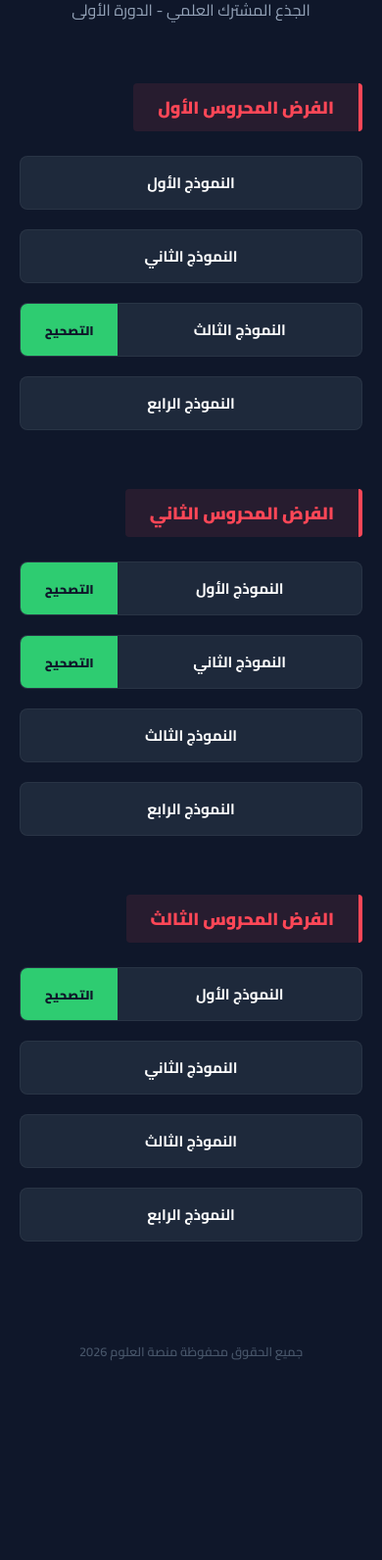
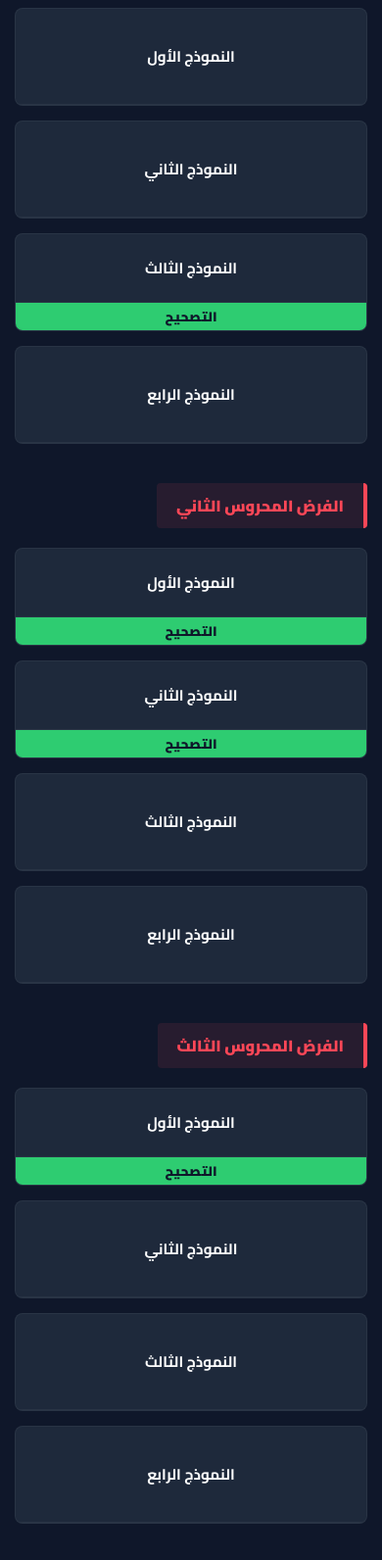
Before and after one commit to ja2008328-tech/elkhayaty, a plain HTML site: page phys-s1.html in a window 390 px wide. Shown: the part 284-1876 px from the top of the page at 98% size. Before the commit the page ends 1715 px from the top, so only its background shows below. Drawn offline with Linux system fonts and the light colour scheme.

```diff
--- a/phys-s1.html
+++ b/phys-s1.html
@@ -11,7 +11,7 @@
         :root { --phys: #ff4757; --correct: #2ecc71; --bg: #0f172a; }
         * { box-sizing: border-box; margin: 0; padding: 0; font-family: 'Cairo', sans-serif; }
 
-        body { background-color: var(--bg); color: white; }
+        body { background-color: var(--bg); color: white; overflow-x: hidden; }
 
         /* شريط التنقل */
         nav {
@@ -21,11 +21,11 @@
             display: flex;
             justify-content: space-between;
             align-items: center;
+            position: sticky; top: 0; z-index: 1000;
         }
 
-        .nav-logo { font-weight: 900; color: var(--phys); font-size: 1.2rem; }
+        .nav-logo { font-weight: 900; color: var(--phys); font-size: 1.1rem; }
 
-        /* زر العودة الموحد */
         .nav-link {
             color: white;
             text-decoration: none;
@@ -35,33 +35,33 @@
             border-radius: 5px;
             border: 1px solid rgba(255, 255, 255, 0.4);
             transition: 0.3s ease-in-out;
-            display: inline-block;
         }
 
-        .nav-link:hover {
-            border-color: var(--phys);
-            color: var(--phys);
+        .nav-link:hover { border-color: var(--phys); color: var(--phys); }
+
+        .container { max-width: 950px; margin: 30px auto; padding: 0 15px; }
+
+        .header-area { text-align: center; margin-bottom: 40px; }
+        .header-area h1 { font-weight: 900; font-size: 2rem; color: var(--phys); margin-bottom: 10px; }
+        .header-area p { color: #94a3b8; font-size: 0.95rem; }
+
+        .exam-section { margin-bottom: 40px; }
+        .section-title {
+            display: inline-block; font-weight: 900; font-size: 1rem; color: var(--phys);
+            background: rgba(255, 71, 87, 0.1); padding: 8px 20px; border-radius: 4px;
+            border-right: 4px solid var(--phys); margin-bottom: 20px;
         }
 
-        .container { max-width: 950px; margin: 50px auto; padding: 0 20px; }
+        .grid { display: grid; grid-template-columns: repeat(auto-fill, minmax(280px, 1fr)); gap: 15px; }
 
-        .header-area { text-align: center; margin-bottom: 60px; }
-        .header-area h1 { font-weight: 900; font-size: 2.5rem; color: var(--phys); margin-bottom: 10px; }
-        .header-area p { color: #94a3b8; font-weight: 400; }
+        .dual-card {
+            display: flex; background: #1e293b; border-radius: 8px;
+            overflow: hidden; border: 1px solid rgba(255,255,255,0.05);
+            height: 55px; transition: 0.3s;
+        }
+        .dual-card:hover { transform: translateY(-3px); border-color: var(--phys); }
 
-        .exam-section { margin-bottom: 60px; }
-        .section-title {
-            display: inline-block; font-weight: 900; font-size: 1.1rem; color: var(--phys);
-            background: rgba(255, 71, 87, 0.1); padding: 8px 25px; border-radius: 4px;
-            border-right: 4px solid var(--phys); margin-bottom: 25px;
-        }
-
-        .grid { display: grid; grid-template-columns: repeat(auto-fill, minmax(280px, 1fr)); gap: 20px; }
-
-        .dual-card { display: flex; background: #1e293b; border-radius: 8px; overflow: hidden; border: 1px solid rgba(255,255,255,0.05); height: 55px; transition: 0.3s; }
-        .dual-card:hover { transform: translateY(-5px); border-color: var(--phys); }
-
-        .exam-btn { flex: 3; color: white; text-decoration: none; display: flex; align-items: center; justify-content: center; font-weight: 700; font-size: 0.95rem; }
+        .exam-btn { flex: 2.5; color: white; text-decoration: none; display: flex; align-items: center; justify-content: center; font-weight: 700; font-size: 0.9rem; }
         .cor-btn {
             flex: 1.2; background: var(--correct); color: #0f172a; text-decoration: none;
             display: none; align-items: center; justify-content: center;
@@ -69,11 +69,29 @@
         }
 
         .has-correction .cor-btn { display: flex; }
-
         .exam-btn:hover { background: rgba(255,255,255,0.03); }
         .cor-btn:hover { background: #27ae60; }
 
         footer { text-align: center; padding: 40px; color: #475569; font-size: 0.8rem; font-weight: 600; }
+
+        /* --- إضافات التوافق مع الهاتف --- */
+        @media (max-width: 600px) {
+            .header-area h1 { font-size: 1.6rem; }
+            .grid { grid-template-columns: 1fr; }
+            .dual-card {
+                height: 100px;
+                flex-direction: column;
+            }
+            .exam-btn {
+                border-bottom: 1px solid rgba(255,255,255,0.05);
+                font-size: 0.95rem;
+            }
+            .cor-btn {
+                flex: 1;
+                width: 100%;
+                font-size: 0.85rem;
+            }
+        }
     </style>
 </head>
 <body>
@@ -91,20 +109,19 @@
         <div class="exam-section">
             <div class="section-title">الفرض المحروس الأول</div>
             <div class="grid">
-                <div class="dual-card has-correction">
+                <div class="dual-card">
                     <a href="p_s1/c1/p_s1_c1.pdf" class="exam-btn" target="_blank">النموذج الأول</a>
                 </div>
-                <div class="dual-card has-correction">
+                <div class="dual-card">
                     <a href="p_s1/c1/p_s1_c2.pdf" class="exam-btn" target="_blank">النموذج الثاني</a>
                 </div>
                 <div class="dual-card has-correction">
                     <a href="p_s1/c1/p_s1_c3.pdf" class="exam-btn" target="_blank">النموذج الثالث</a>
                     <a href="p_s1/c1/p_s1_c3_co.pdf" class="cor-btn" target="_blank">التصحيح</a>
                 </div>
-                <div class="dual-card has-correction">
+                <div class="dual-card">
                     <a href="p_s1/c1/p_s1_c4.pdf" class="exam-btn" target="_blank">النموذج الرابع</a>
                 </div>
-
             </div>
         </div>
 
@@ -119,10 +136,10 @@
                     <a href="p_s1/c2/p_s1_c2.pdf" class="exam-btn" target="_blank">النموذج الثاني</a>
                     <a href="p_s1/c2/p_s1_c2_co.pdf" class="cor-btn" target="_blank">التصحيح</a>
                 </div>
-                <div class="dual-card has-correction">
+                <div class="dual-card">
                     <a href="p_s1/c2/p_s1_c3.pdf" class="exam-btn" target="_blank">النموذج الثالث</a>
                 </div>
-                <div class="dual-card has-correction">
+                <div class="dual-card">
                     <a href="p_s1/c2/p_s1_c4.pdf" class="exam-btn" target="_blank">النموذج الرابع</a>
                 </div>
             </div>
@@ -131,17 +148,17 @@
         <div class="exam-section">
             <div class="section-title">الفرض المحروس الثالث</div>
             <div class="grid">
-                 <div class="dual-card has-correction">
+                <div class="dual-card has-correction">
                     <a href="p_s1/c3/p_s1_c1.pdf" class="exam-btn" target="_blank">النموذج الأول</a>
                     <a href="p_s1/c3/p_s1_c1_co.pdf" class="cor-btn" target="_blank">التصحيح</a>
                 </div>
-                <div class="dual-card has-correction">
+                <div class="dual-card">
                     <a href="p_s1/c3/p_s1_c2.pdf" class="exam-btn" target="_blank">النموذج الثاني</a>
                 </div>
-                <div class="dual-card has-correction">
+                <div class="dual-card">
                     <a href="p_s1/c3/p_s1_c3.pdf" class="exam-btn" target="_blank">النموذج الثالث</a>
                 </div>
-                <div class="dual-card has-correction">
+                <div class="dual-card">
                     <a href="p_s1/c3/p_s1_c4.pdf" class="exam-btn" target="_blank">النموذج الرابع</a>
                 </div>
             </div>
```
Also changed, not shown: math-s1.html (+42 -16 lines), subjects.html (+30 -17 lines).
